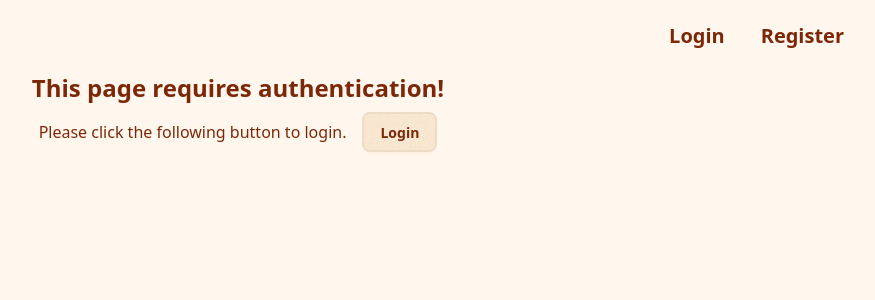
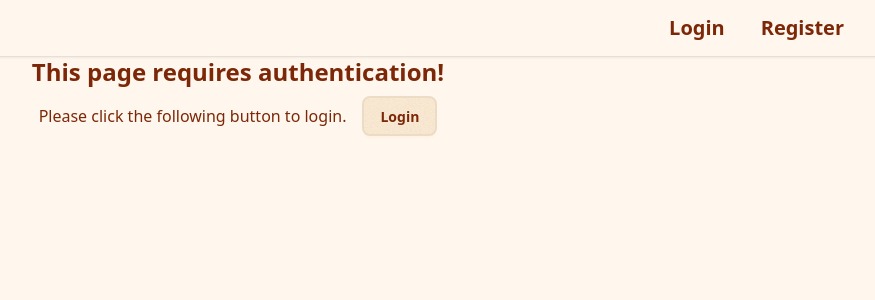
Before and after one commit to thegamecracks/comp214-group-project, a React (Vite) app in the folder packages/frontend/: page / in a window 1280 px wide. Shown: the top 300 px of the page, without its empty margins (402-1277 px from the left). Built offline with nearby package versions, Linux system fonts and the light colour scheme.

Commit message:
feat(frontend): make navbar more compact

```diff
--- a/packages/frontend/src/components/Frame.tsx
+++ b/packages/frontend/src/components/Frame.tsx
@@ -13,7 +13,7 @@ export function Frame() {
 
   return (
     <ToastContext value={new Toast(setToast)}>
-      <nav className="navbar flex min-h-0 p-4">
+      <nav className="navbar flex min-h-0 px-4 py-2 bg-base-100 shadow">
         {loggedIn ? <Link to="/" className="btn btn-ghost text-xl">Home</Link> : <></>}
         <div className="flex-1" />
         {!loggedIn ? <Link to="/login" className="btn btn-ghost text-xl">Login</Link> : <></>}
```
